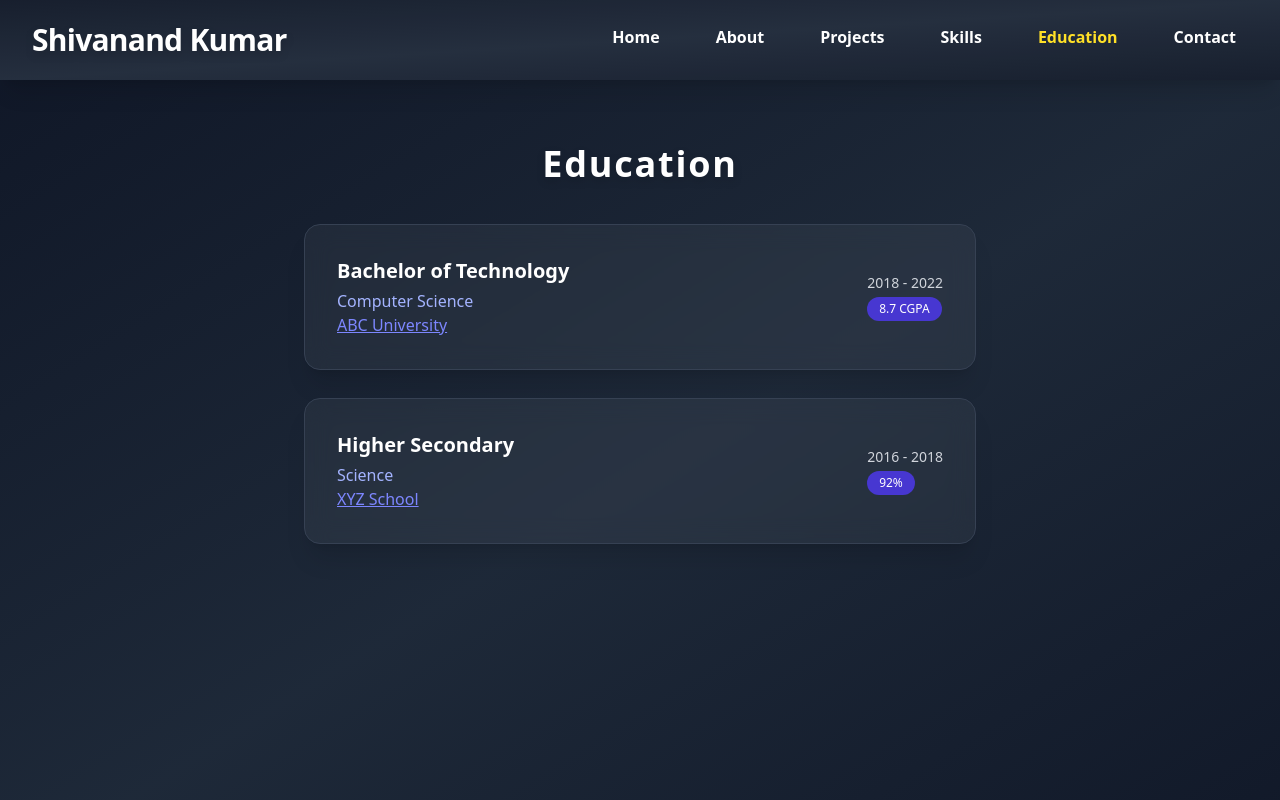
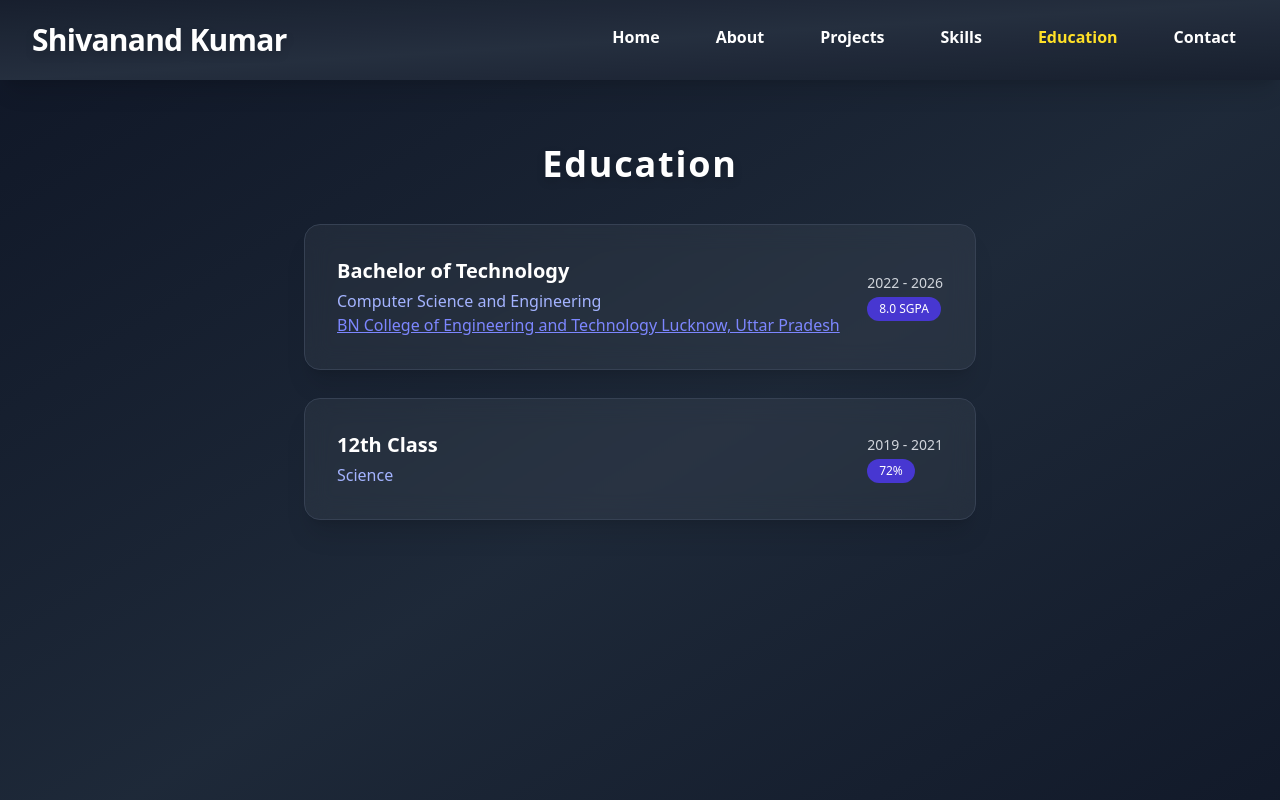
Before and after one commit to shivanand91/portfolio, a React (Vite) app: page /education in a window 1280 px wide. Shown: the top 800 px of the page. Built offline with nearby package versions, Linux system fonts and the light colour scheme.

Commit message:
Update Education.jsx

```diff
--- a/src/components/Education/Education.jsx
+++ b/src/components/Education/Education.jsx
@@ -5,19 +5,19 @@ import { Link } from "react-router-dom";
 const educations = [
     {
         degree: "Bachelor of Technology",
-        field: "Computer Science",
-        institution: "ABC University",
-        year: "2018 - 2022",
-        grade: "8.7 CGPA",
+        field: "Computer Science and Engineering",
+        institution: "BN College of Engineering and Technology Lucknow, Uttar Pradesh",
+        year: "2022 - 2026",
+        grade: "8.0 SGPA",
         link: "https://www.abcuniversity.edu",
     },
     {
-        degree: "Higher Secondary",
+        degree: "12th Class",
         field: "Science",
-        institution: "XYZ School",
-        year: "2016 - 2018",
-        grade: "92%",
-        link: "https://www.xyzschool.edu",
+        Board: "Bihar School Examination Board, Patna",
+        year: "2019 - 2021",
+        grade: "72%",
+        link: "https://www.bseb.in",
     },
 ];
 
```
